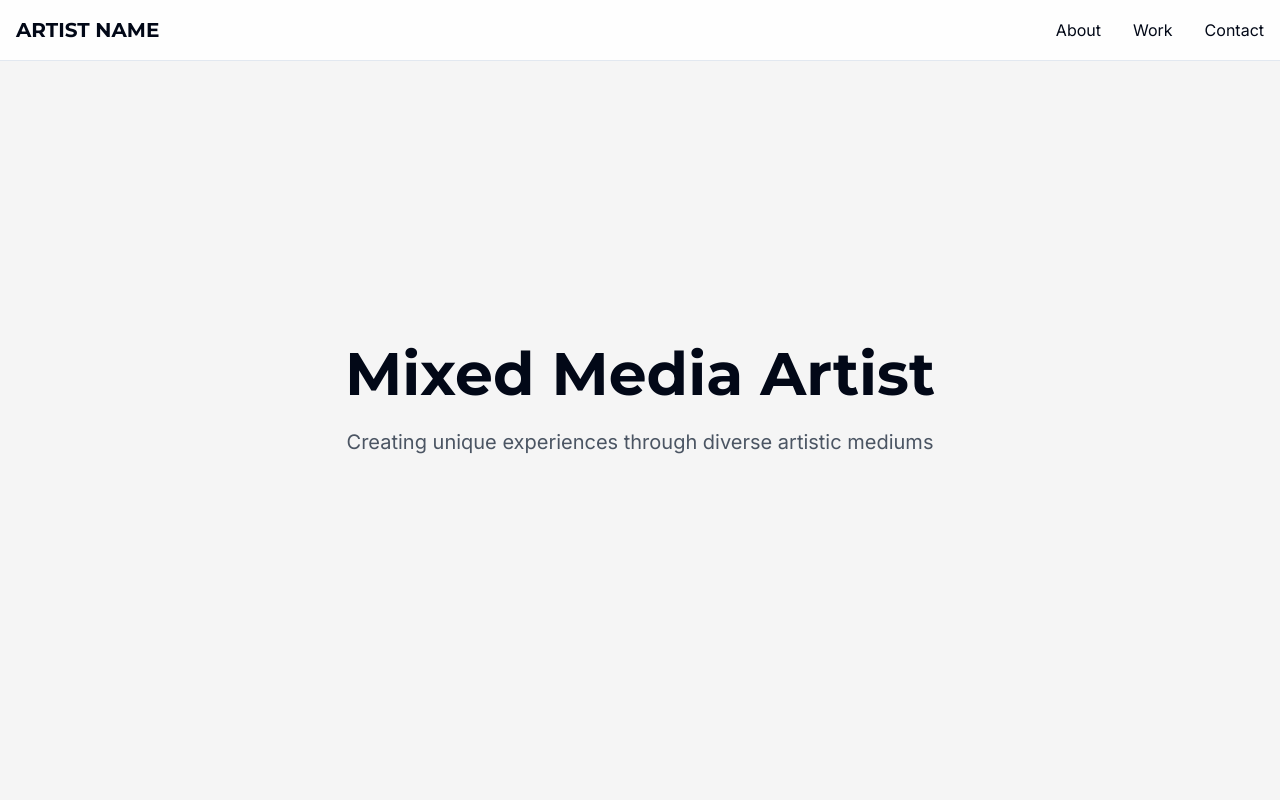
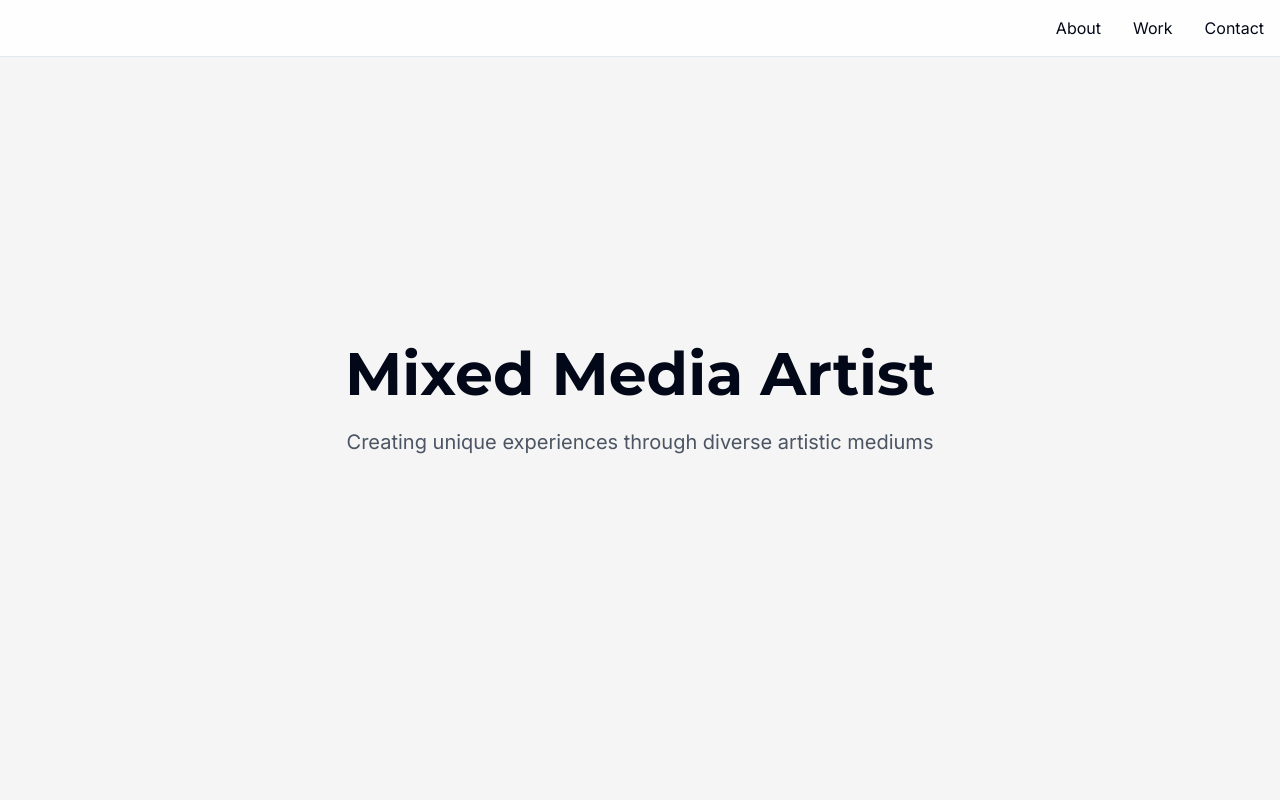
Before and after one commit to akacha125/madhura-parekh, a React (Vite) app: page / in a window 1280 px wide. Shown: the top 800 px of the page. Built offline with nearby package versions, Linux system fonts and the light colour scheme.

Commit message:
Update Header.tsx

```diff
--- a/src/components/Header.tsx
+++ b/src/components/Header.tsx
@@ -1,11 +1,12 @@
 import { Link } from "react-router-dom";
+import { portfolioData } from "@/data/portfolio-data";
 
 const Header = () => {
   return (
     <header className="fixed w-full bg-white/90 backdrop-blur-sm z-50 border-b">
       <div className="container mx-auto px-4 py-4 flex justify-between items-center">
         <Link to="/" className="text-xl font-heading font-bold">
-          ARTIST NAME
+          {portfolioData.name}
         </Link>
         <nav className="hidden md:flex gap-8">
           <a href="#about" className="hover:text-primary/70 transition-colors">
```
